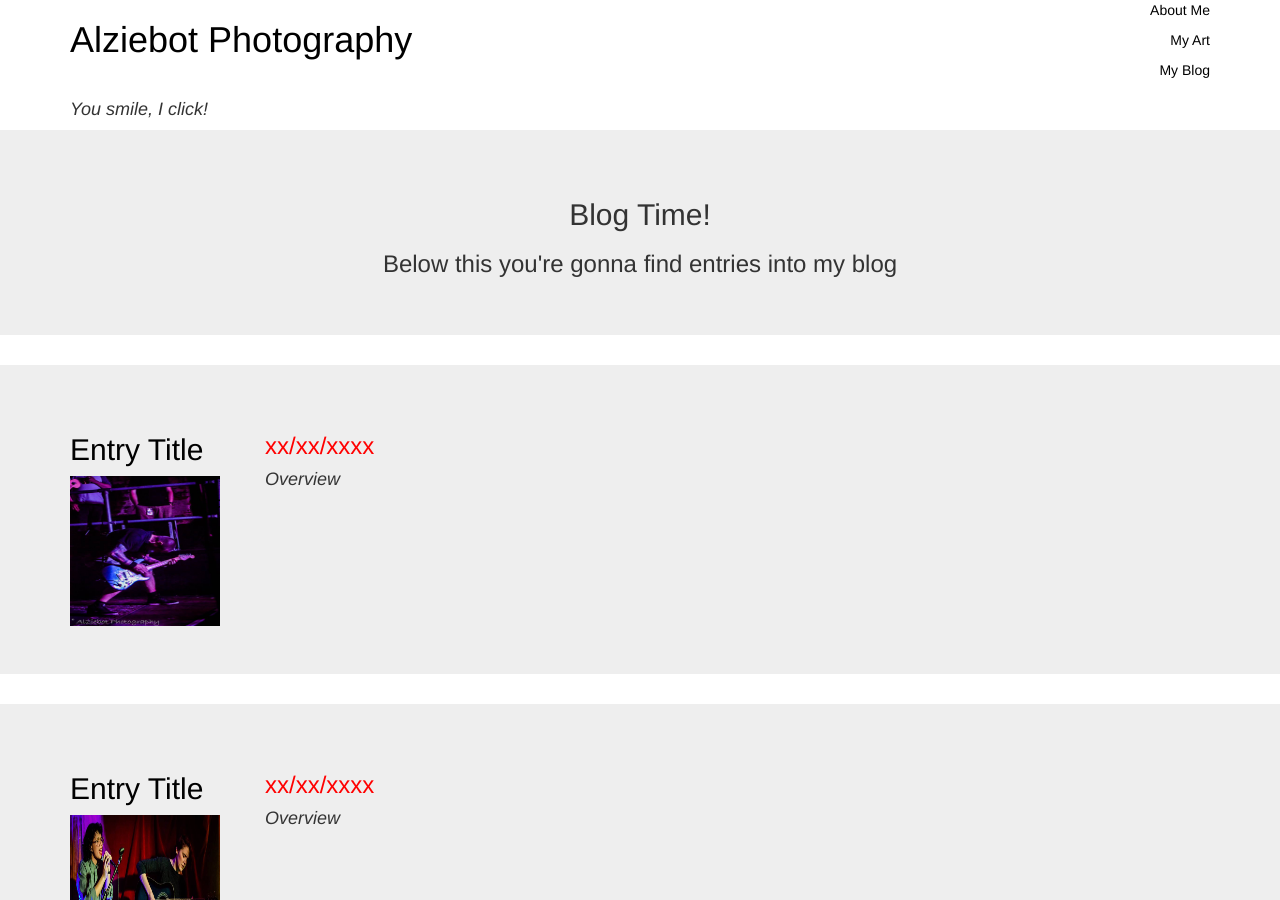
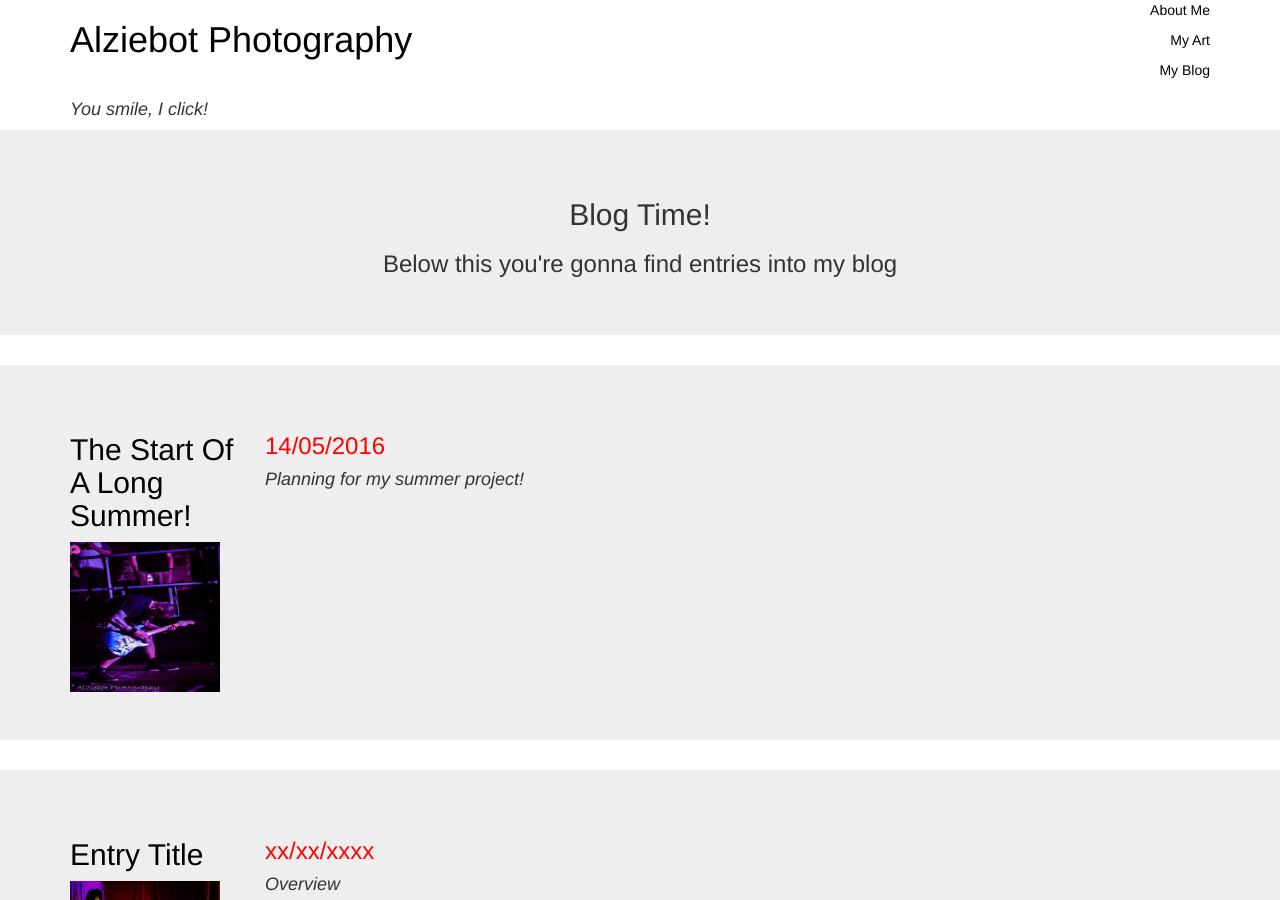
Before and after one commit to alziebotphotographyco/alziebotphotographyco.github.io, a Jekyll site: the page myblog.html, which Jekyll copies as it is, in a window 1280 px wide and 900 px high. Built offline with Jekyll 4.4.1, drawn with Linux system fonts in a browser that asks for light colours.

Commit message:
Update myblog.html

```diff
--- a/myblog.html
+++ b/myblog.html
@@ -43,12 +43,12 @@
 	<div class="container">
 		<div class="row">
 			<a id="bloglink" href="blog1.html"><figure class="col-sm-2">
-				<h2>Entry Title</h2>
+				<h2>The Start Of A Long Summer!</h2>
 				<img width="150px" height="150px" src="image/blog/1.jpg"/>
 			</figure></a>
 			<div class="col-sm-10">
-				<h3>xx/xx/xxxx</h3>
-				<i><h4>Overview</h3></i>
+				<h3>14/05/2016</h3>
+				<i><h4>Planning for my summer project!</h3></i>
 			</div>
 		</div>
 	</div>
```
